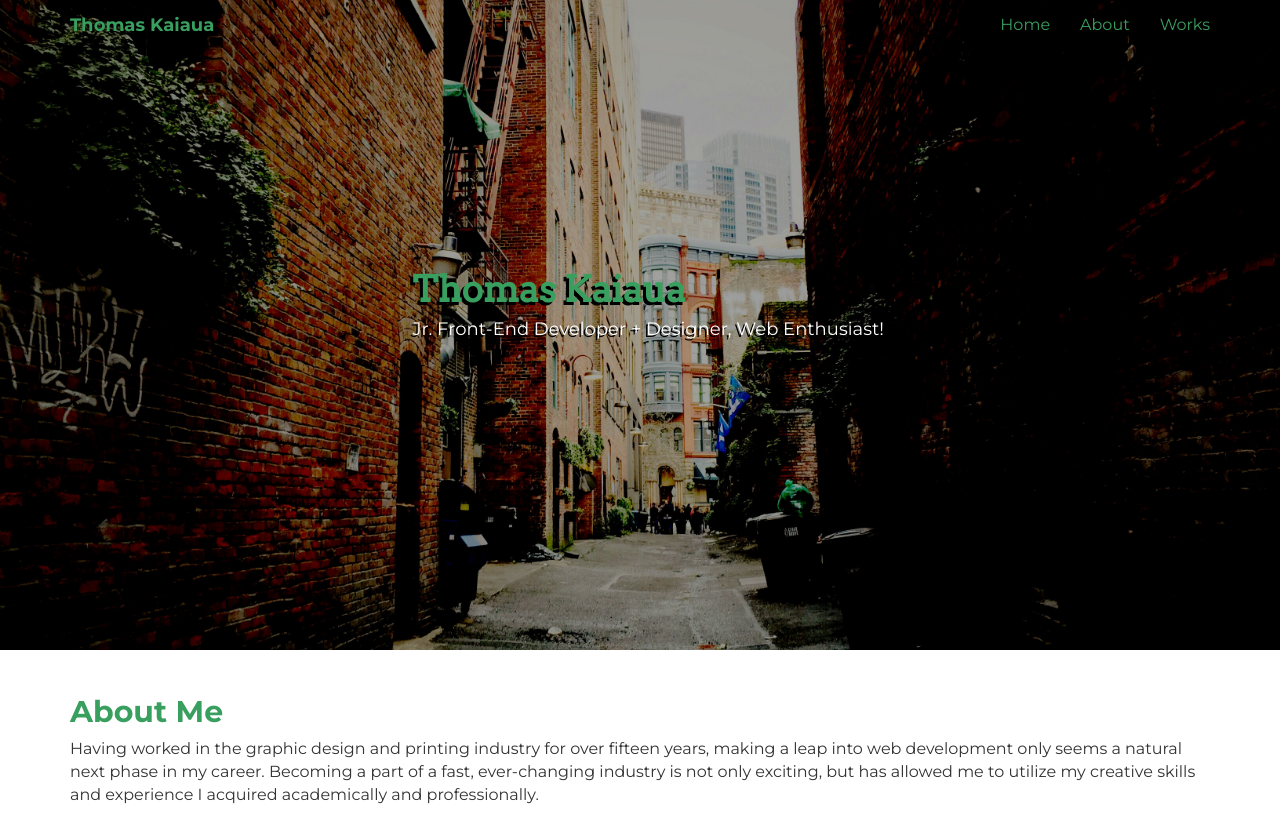
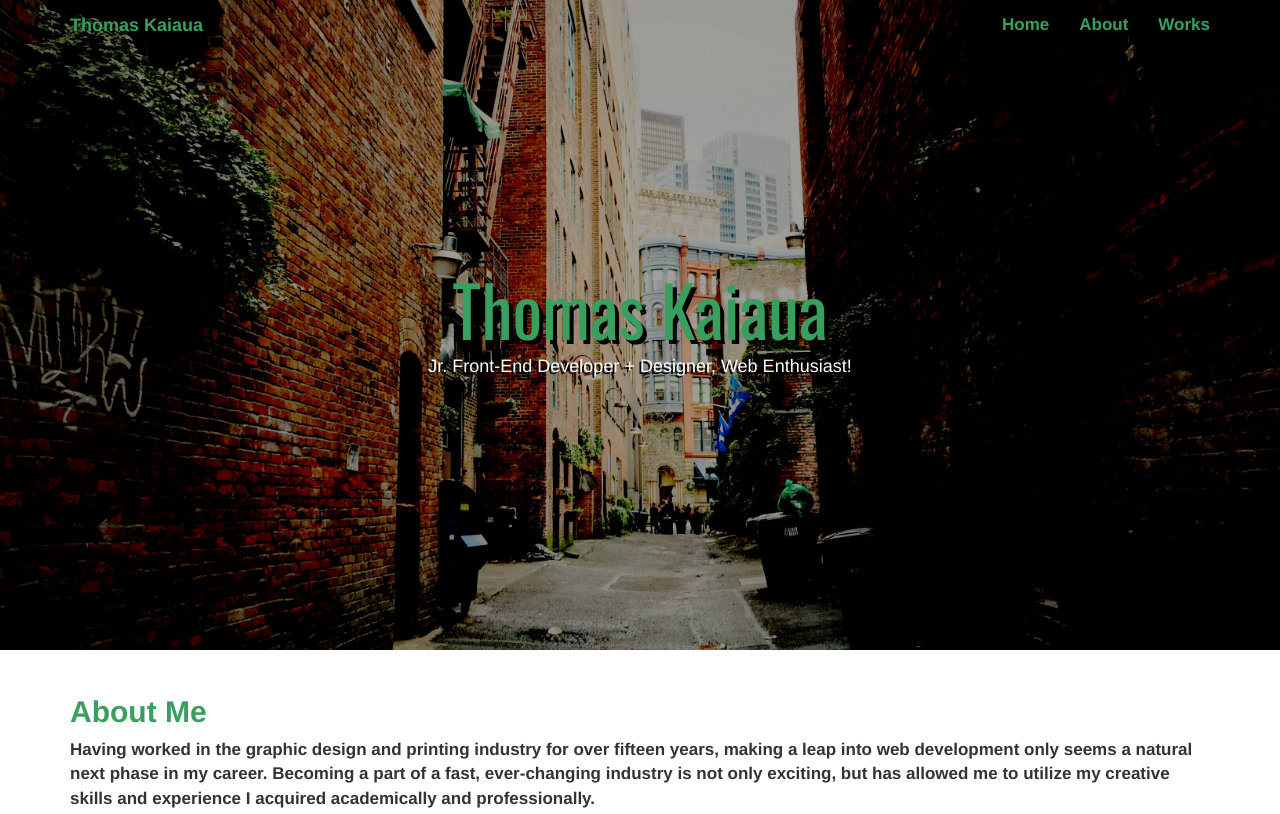
Before and after one commit to ThomasKDesign/PortfolioSite, a plain HTML site: page index.html in a window 1280 px wide. Shown: the top 814 px of the page. Drawn offline with nearby package versions, Linux system fonts and the light colour scheme; a script that the page names is missing; files whose address does not match are found by name.

Commit message:
Fixed h1 and Tagline position

```diff
--- a/CSS/style.css
+++ b/CSS/style.css
@@ -47,9 +47,9 @@ hr {
    ========================================================================== */
 
 body {
-	font-family: 'Montserrat', sans-serif;
-	font-weight: 400;
-	font-size: 16px;
+
+	font-weight: 600;
+	font-size: 170%;
 	-webkit-font-smoothing: antialiased;
 	-webkit-overflow-scrolling: touch;
 }
@@ -61,7 +61,6 @@ h5 {
 }
 
 h2,
-h3,
 h4,
 h6 {
 	font-weight: 900;
@@ -88,10 +87,12 @@ h6 {
 .navbar-default .navbar-nav> .active> a:focus {
 	color: #399F5F;
 	background-color: transparent;
+
 }
 
 .navbar-default .navbar-nav> li> a {
 	color: #399F5F;
+	border-bottom-color: #399F5F;
 }
 
 
@@ -116,26 +117,20 @@ h6 {
 	background-size: cover;
 }
 
-#headerwrap p {
-	float: left;
-	margin-left: 100px;
-	padding-left: 100px;
-	background: transparent;
-}
+h1 {
+	text-align: center;
+	font-family: 'Oswald', sans-serif;
+	font-size: 70px;
 
-h1 {
-	font-family: Arvo;
-	margin-left: 50px;
-	font-size: 50;
-	font-weight: 700;
+	font-weight: 650px;
 	color: #399F5F;
-	text-shadow: -3px 3px black;
+	text-shadow: 4px 4px black;
 }
 
 #headerwrap h4 {
-	font-weight: 400;
-	margin-left: 50px;
+	text-align: center;
 	color: white;
+	font-weight: 500;
 	text-shadow: -2px 2px black;
 }
 
@@ -174,20 +169,19 @@ h1 {
 
 #social i {
 	font-size: 40px;
+	color: #399F5F;
+}
+
+#social i :hover {
+
 	color: #4a4a4a;
 }
 
-#social i:hover {
-	color: #399F5F;
-}
 
 #footerwrap {
 	padding-top: 70px;
 	padding-bottom: 50px;
 	background-color: #2f2f2f;
-}
-
-#footerwrap {
 	color: #f2f2f2;
 	margin-left: 10px;
 }
@@ -196,12 +190,12 @@ h1 {
 	position: center center;
 }
 
-.footerInfo text {
+.footerInfo a {
 	color: white;
 }
 
-.footerInfo text:hover{
-
+#footerBrand {
+	text-emphasis-color: 399F5F;
 }
 
 #workwrap {
--- a/index.html
+++ b/index.html
@@ -9,7 +9,7 @@
     <link rel="shortcut icon" href="assets/ico/favicon.ico">
 
 		<!-- Custom Cursive Font -->
-		<link rel="stylesheet" type="text/css" href="//fonts.googleapis.com/css?family=Arvo" />
+		<link href="https://fonts.googleapis.com/css?family=Oswald" rel="stylesheet">
 		<title>Thomas Kaiaua Portfolio</title>
 
     <!-- Bootstrap core CSS -->
@@ -57,16 +57,13 @@
 
 
 	<div id="headerwrap">
-	    <div class="container">
-				<div class="row">
-				<div class="col-lg-6 col-lg-offset-3">
+	    <div class="container" id="title">
 
-					<p><h1>Thomas Kaiaua</h1>
+
+					<h1>Thomas Kaiaua</h1>
 					<h4>Jr. Front-End Developer + Designer, Web Enthusiast!</h4>
-					</p>
-			</div>
-			</div><!-- /row -->
-	    </div> <!-- /container -->
+			</div> <!-- /title -->
+
 	</div><!-- /headerwrap -->
 
 		<!-- Ani.js Example
```
